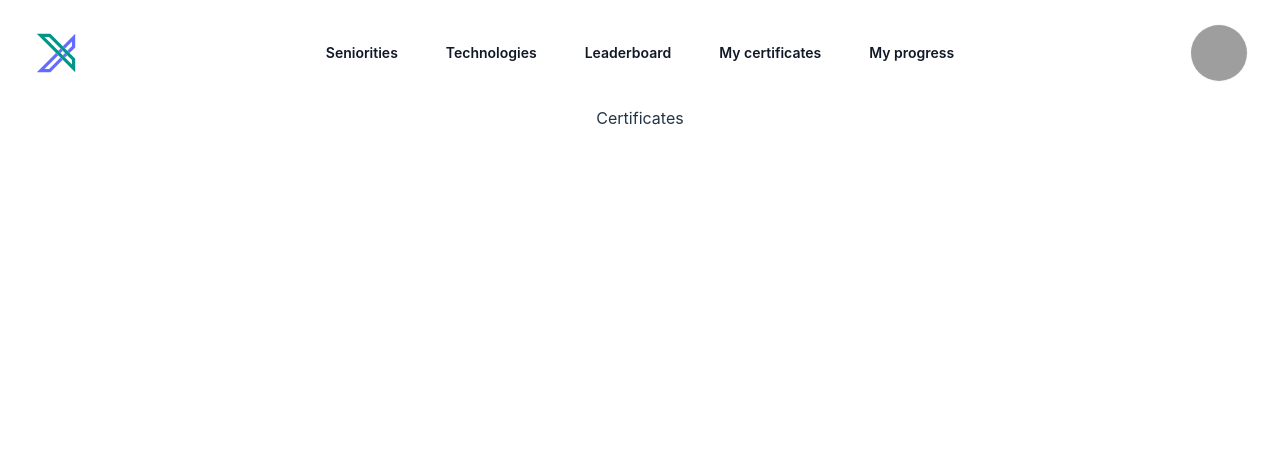
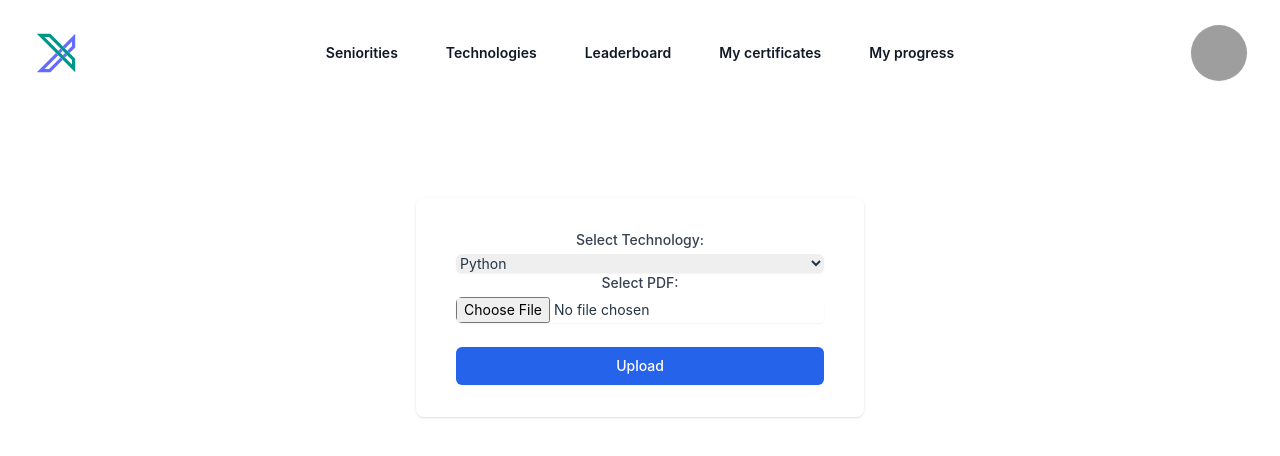
Before and after one commit to ExpertizeEafit/FrontEnd, a React (Vite) app: page /certificates in a window 1280 px wide. Shown: the top 456 px of the page. Built offline with nearby package versions, Linux system fonts and the light colour scheme; grey boxes are pictures that could not be loaded.

Commit message:
UploadPDF component created

```diff
--- a/package.json
+++ b/package.json
@@ -11,6 +11,7 @@
   "dependencies": {
     "@headlessui/react": "^1.7.13",
     "@heroicons/react": "^2.0.16",
+    "axios": "^1.3.4",
     "react": "^18.2.0",
     "react-dom": "^18.2.0",
     "react-icons": "^4.8.0",
--- /dev/null
+++ b/src/components/UploadPDF/UploadPDF.tsx
@@ -0,0 +1,110 @@
+import React, { useState } from "react";
+import axios from "axios";
+
+const UploadPDF: React.FC = () => {
+    const [file, setFile] = useState<File | null>(null);
+    const [technology, setTechnology] = useState<string | null>('Python');
+    const [errorMessage, setErrorMessage] = useState<string | null>(null);
+
+    const handleFileChange = (event: React.ChangeEvent<HTMLInputElement>) => {
+        if (event.target.files) {
+        const selectedFile = event.target.files[0];
+
+        if (selectedFile.type === "application/pdf") {
+            setFile(selectedFile);
+            setErrorMessage(null);
+        } else {
+            setFile(null);
+            setErrorMessage("Please select a PDF file.");
+        }
+        }
+    };
+
+    const handleTechnologyChange = (event: React.ChangeEvent<HTMLSelectElement>) => {
+        setTechnology(event.target.value);
+    };
+
+    const handleSubmit = async (event: React.FormEvent<HTMLFormElement>) => {
+        event.preventDefault();
+
+        if (file) {
+            const reader = new FileReader();
+            reader.readAsDataURL(file);
+            reader.onload = () => {
+                const base64Data = reader.result?.toString().split(",")[1];
+                const formData = new FormData();
+                formData.append("pdf", base64Data as string);
+                formData.append("technology", technology as string);
+                console.log(formData.get('technology'));
+                axios.post("http://example.com/upload-pdf", formData)
+                    .then((response) => {
+                        console.log(response.data);
+                    })
+                    .catch((error) => {
+                        console.error(error);
+                    });
+            };
+        }
+    };
+
+    return (
+        <>
+        <div className="sm:mx-auto sm:w-full sm:max-w-md">
+            <h2 className="mt-6 text-center text-3xl font-extrabold text-white">Upload a new PDF</h2>
+        </div>
+
+        <div className="mt-8 sm:mx-auto sm:w-full sm:max-w-md">
+            <div className="bg-white py-8 px-4 shadow sm:rounded-lg sm:px-10">
+            <form className="space-y-6" onSubmit={handleSubmit}>
+                <div>
+                    <label htmlFor="technology" className="block text-sm font-medium text-gray-700">
+                        Select Technology:
+                    </label>
+                    <div className="mt-1">
+                        <select
+                            id="technology"
+                            name="technology"
+                            onChange={handleTechnologyChange}
+                            className="shadow-sm focus:ring-blue-500 focus:border-blue-500 block w-full sm:text-sm border-gray-300 rounded-md"
+                        >
+                            <option value="Python">Python</option>
+                            <option value="Java">Java</option>
+                            <option value="SQL">SQL</option>
+                        </select>
+                    </div>
+                    <label htmlFor="pdf" className="block text-sm font-medium text-gray-700">
+                        Select PDF:
+                    </label>
+                    <div className="mt-1">
+                        <input
+                        id="pdf"
+                        name="pdf"
+                        type="file"
+                        onChange={handleFileChange}
+                        className="shadow-sm focus:ring-blue-500 focus:border-blue-500 block w-full sm:text-sm border-gray-300 rounded-md"
+                        />
+                        {errorMessage && (
+                        <p className="mt-2 text-sm text-red-600" id="file-validation-error">
+                            {errorMessage}
+                        </p>
+                        )}
+                    </div>
+                </div>
+
+                <div>
+                <button
+                    type="submit"
+                    disabled={!file}
+                    className="w-full flex justify-center py-2 px-4 border border-transparent rounded-md shadow-sm text-sm font-medium text-white bg-blue-600 hover:bg-blue-700 focus:outline-none focus:ring-2 focus:ring-offset-2 focus:ring-blue-500"
+                >
+                    Upload
+                </button>
+                </div>
+            </form>
+            </div>
+        </div>
+        </>
+    );
+    };
+
+    export default UploadPDF;
--- /dev/null
+++ b/src/components/UploadPDF/index.ts
@@ -0,0 +1 @@
+export { default } from './UploadPDF';
--- a/src/views/CertificatesView.tsx
+++ b/src/views/CertificatesView.tsx
@@ -1,13 +1,9 @@
-import { useState } from 'react'
-import reactLogo from './../assets/react.svg'
-import viteLogo from '/vite.svg'
+import UploadPDF from '../components/UploadPDF';
 
 export default function Home() {
-    const [count, setCount] = useState(0)
-
     return (
-    <div>
-        Certificates
-    </div>
+        <div>
+            <UploadPDF/>
+        </div>
     );
 }
```
Also changed, not shown: 1 other file (tests, documents, lock files or other folders).
